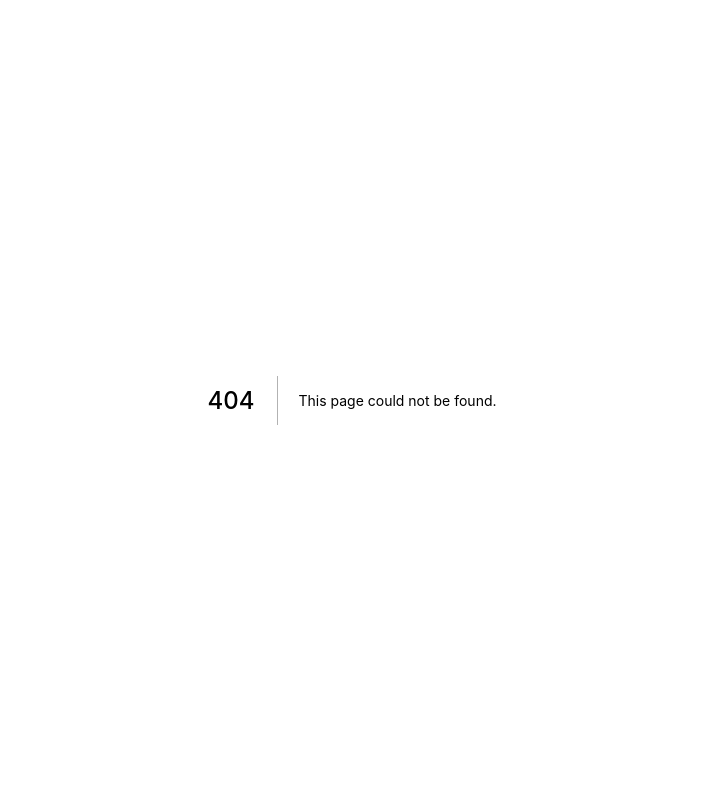
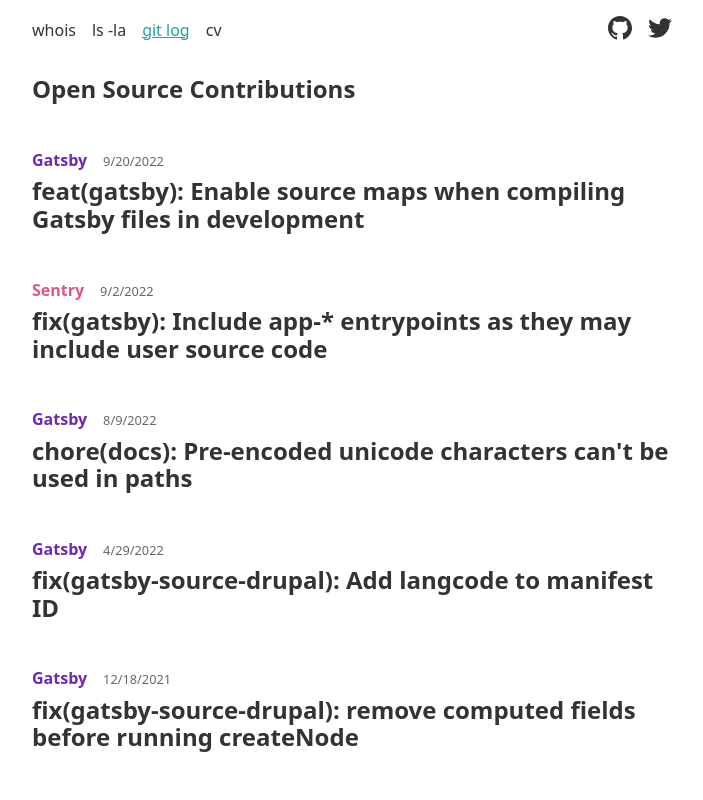
Before and after one commit to Auspicus/daviddisch.com, a Next.js app: page /open-source in a window 1280 px wide. Before the commit this address had no page. Shown: the top 800 px of the page, without its empty margins (288-991 px from the left). Built offline with nearby package versions, Linux system fonts and the light colour scheme.

Commit message:
Add contributions

```diff
--- a/components/Layout/index.tsx
+++ b/components/Layout/index.tsx
@@ -8,6 +8,7 @@
 const pages = [
   {title: 'whois', url: '/'},
   {title: 'ls -la', url: '/blog'},
+  {title: 'git log', url: '/open-source'},
   {title: 'cv', url: '/cv'},
 ]
 
--- /dev/null
+++ b/contributions.json
@@ -0,0 +1,92 @@
+[
+  {
+    "project": {
+      "name": "Gatsby",
+      "color": "#7026b9",
+      "link": "https://github.com/gatsbyjs/gatsby"
+    },
+    "title": "feat(gatsby): Enable source maps when compiling Gatsby files in development",
+    "link": "https://github.com/gatsbyjs/gatsby/pull/36450",
+    "date": "2022-09-20T02:00:00.000Z"
+  },
+  {
+    "project": {
+      "name": "Gatsby",
+      "color": "#7026b9",
+      "link": "https://github.com/gatsbyjs/gatsby"
+    },
+    "title": "chore(docs): Pre-encoded unicode characters can't be used in paths",
+    "link": "https://github.com/gatsbyjs/gatsby/pull/36325",
+    "date": "2022-08-09T02:00:00.000Z"
+  },
+  {
+    "project": {
+      "name": "Gatsby",
+      "color": "#7026b9",
+      "link": "https://github.com/gatsbyjs/gatsby"
+    },
+    "title": "fix(gatsby-source-drupal): Add langcode to manifest ID",
+    "link": "https://github.com/gatsbyjs/gatsby/pull/35514",
+    "date": "2022-04-29T02:00:00.000Z"
+  },
+  {
+    "project": {
+      "name": "Gatsby",
+      "color": "#7026b9",
+      "link": "https://github.com/gatsbyjs/gatsby"
+    },
+    "title": "fix(gatsby-source-drupal): remove computed fields before running createNode",
+    "link": "https://github.com/gatsbyjs/gatsby/pull/28682",
+    "date": "2021-12-18T01:00:00.000Z"
+  },
+  {
+    "project": {
+      "name": "Gatsby",
+      "color": "#7026b9",
+      "link": "https://github.com/gatsbyjs/gatsby"
+    },
+    "title": "feat(gatsby-source-drupal): Add toggleable multilingual support by prefixing nodes with their langcode",
+    "link": "https://github.com/gatsbyjs/gatsby/pull/26720",
+    "date": "2020-09-01T02:00:00.000Z"
+  },
+  {
+    "project": {
+      "name": "Drupal",
+      "color": "#0678be",
+      "link": "https://github.com/gatsbyjs/gatsby"
+    },
+    "title": "Allow arbitrary image transformations using Drupal's Image Style API",
+    "link": "https://www.drupal.org/project/image_transformation_api",
+    "date": "2021-06-24T02:00:00.000Z"
+  },
+  {
+    "project": {
+      "name": "Netlify",
+      "color": "#499dbe",
+      "link": "https://github.com/gatsbyjs/gatsby"
+    },
+    "title": "Added confirm parameter to documentation",
+    "link": "https://github.com/netlify/gotrue-js/pull/36",
+    "date": "2018-09-14T02:00:00.000Z"
+  },
+  {
+    "project": {
+      "name": "Sentry",
+      "color": "#e1567c",
+      "link": "https://github.com/getsentry/sentry-javascript"
+    },
+    "title": "fix(gatsby): Include app-* entrypoints as they may include user source code",
+    "link": "https://github.com/getsentry/sentry-javascript/pull/5685",
+    "date": "2022-09-02T02:00:00.000Z"
+  },
+  {
+    "project": {
+      "name": "Onfleet",
+      "color": "#ad7bf6",
+      "link": "https://github.com/onfleet/node-onfleet"
+    },
+    "title": "Remove . from content-type header in auth/test helper",
+    "link": "https://github.com/onfleet/node-onfleet/pull/18",
+    "date": "2020-05-27T02:00:00.000Z"
+  }
+]
--- /dev/null
+++ b/pages/open-source.tsx
@@ -0,0 +1,33 @@
+import { NextPage } from 'next'
+import React from 'react'
+
+import Layout from '../components/Layout'
+import contributions from '../contributions.json'
+
+const BlogListing: NextPage = () => {
+  return (
+    <Layout title="Blog">
+      <h1 className="page-title">Open Source Contributions</h1>
+
+      <ul className="reset-list">
+        {contributions
+        .map(c => ({
+          ...c,
+          date: new Date(c.date),
+        }))
+        .sort((a, b) => b.date > a.date ? 1 : -1)
+        .map(c => (
+          <li className="open-source-link" key={c.link}>
+            <a className="reset-link" style={{ color: c.project.color, fontWeight: 'bold' }} href={c.project.link}>{c.project.name}</a>
+            <span style={{ fontSize: '.8rem', color: 'rgba(0, 0, 0, .6)', marginLeft: '1rem' }}>{c.date.toLocaleDateString()}</span>
+            <a className="reset-link" href={c.link}>
+              <h2 className="open-source-link__title">{c.title}</h2>
+            </a>
+          </li>
+        ))}
+      </ul>
+    </Layout>
+  )
+}
+
+export default BlogListing
--- a/styles/globals.css
+++ b/styles/globals.css
@@ -553,3 +553,11 @@
   line-height: 1.5;
   font-size: 1.1rem;
 }
+
+.open-source-link {
+  margin: 3rem 0;
+}
+
+.open-source-link__title {
+  margin-top: .5rem;
+}
```
